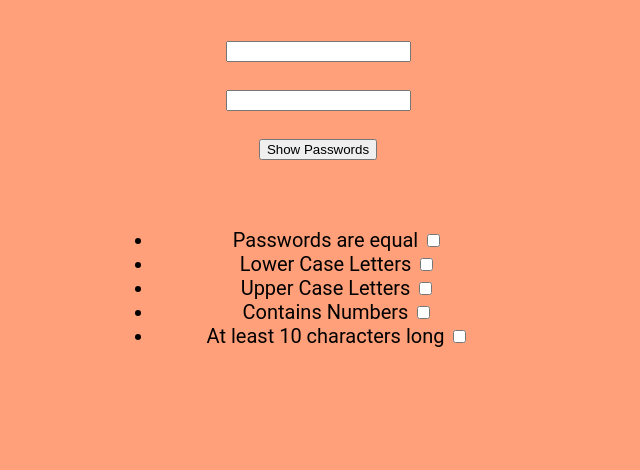
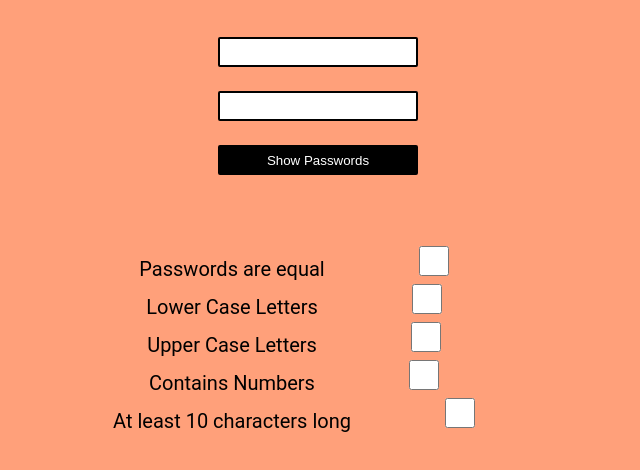
Before and after one commit to Dimi87/Checkpoint-Password-Check-App, a plain HTML site: page index.html in a window 1280 px wide. Shown: the part 170-640 px from the top of the page, without its empty margins (322-962 px from the left). Drawn offline with Linux system fonts and the light colour scheme.

Commit message:
complete style

```diff
--- a/style.css
+++ b/style.css
@@ -29,3 +29,34 @@ h1 {
     color: white;
     text-shadow: 0.1em 0.1em #333
 }
+
+input {
+  border: 2px solid black;
+  border-radius: 2px;
+  width: 200px;
+  height: 30px;
+
+}
+
+button {
+  border: 3px solid black;
+  border-radius: 2px;
+  background-color: black;
+  color: white;
+  width: 200px;
+  height: 30px;
+
+
+}
+
+ul {
+    list-style-type: none;
+  }
+
+
+
+@media screen and (min-width: 700px) {
+    main {
+
+    }
+  }
```
